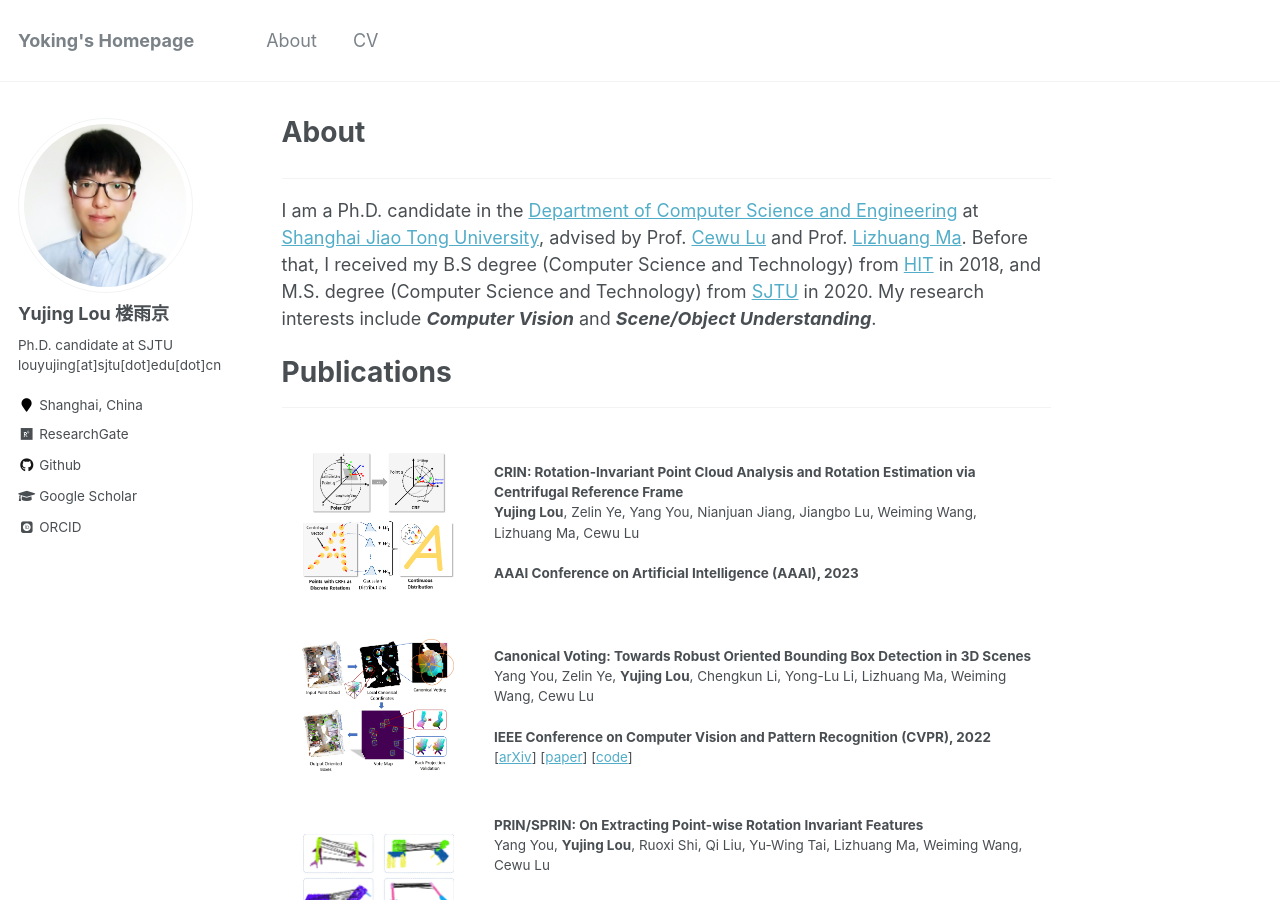
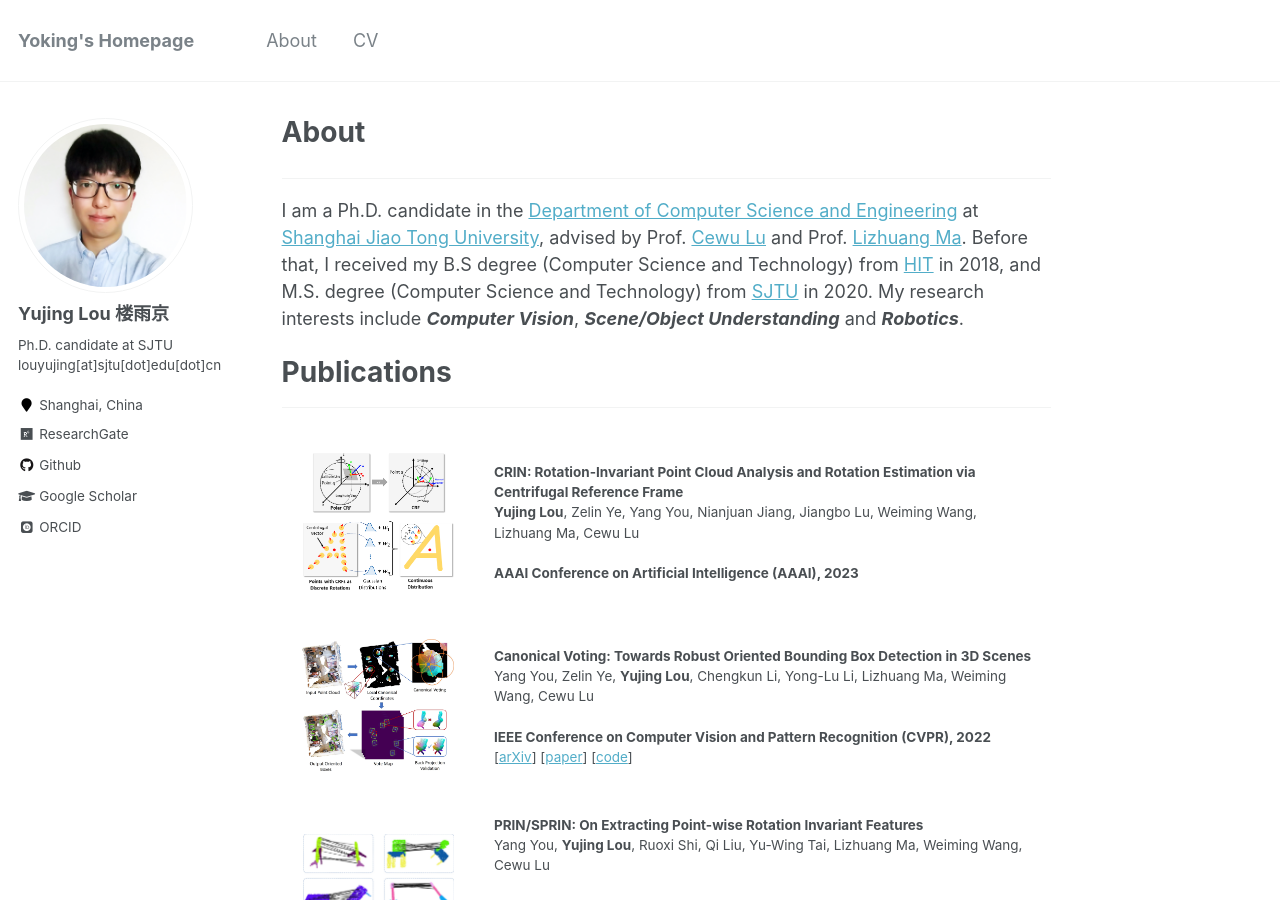
Before and after one commit to yokinglou/yokinglou.github.io, a Jekyll site: the page built from _pages/about.md, in a window 1280 px wide and 900 px high. Built offline with Jekyll 4.4.1, drawn with Linux system fonts in a browser that asks for light colours; some web fonts are replaced.

Commit message:
update cv

```diff
--- a/_pages/about.md
+++ b/_pages/about.md
@@ -9,7 +9,7 @@ redirect_from:
 ---
 
 ---
-I am a Ph.D. candidate in the [Department of Computer Science and Engineering](http://www.cs.sjtu.edu.cn/) at [Shanghai Jiao Tong University](http://en.sjtu.edu.cn), advised by Prof. [Cewu Lu](http://mvig.sjtu.edu.cn) and Prof. [Lizhuang Ma](http://dmcv.sjtu.edu.cn/). Before that, I received my B.S degree (Computer Science and Technology) from [HIT](http://en.hit.edu.cn) in 2018, and M.S. degree (Computer Science and Technology) from [SJTU](http://en.sjtu.edu.cn) in 2020. My research interests include ***Computer Vision*** and ***Scene/Object Understanding***.
+I am a Ph.D. candidate in the [Department of Computer Science and Engineering](http://www.cs.sjtu.edu.cn/) at [Shanghai Jiao Tong University](http://en.sjtu.edu.cn), advised by Prof. [Cewu Lu](http://mvig.sjtu.edu.cn) and Prof. [Lizhuang Ma](http://dmcv.sjtu.edu.cn/). Before that, I received my B.S degree (Computer Science and Technology) from [HIT](http://en.hit.edu.cn) in 2018, and M.S. degree (Computer Science and Technology) from [SJTU](http://en.sjtu.edu.cn) in 2020. My research interests include ***Computer Vision***, ***Scene/Object Understanding*** and ***Robotics***.
 <!-- I was a member of Elite Program in <a href="http://honors.hit.edu.cn">Honors School of HIT</a> -->
 
 Publications
```
Also changed, not shown: _pages/cv.md (+1 -1 lines).
